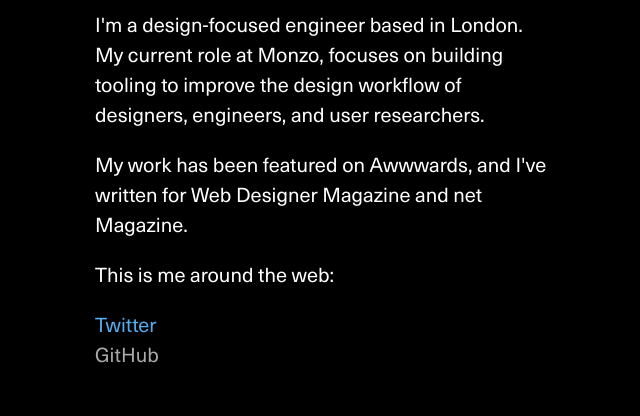
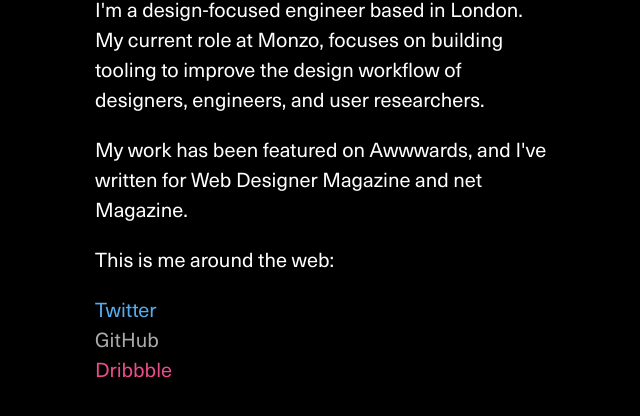
Before and after one commit to Uvacoder/port-alexpate-simple, a plain HTML site: page index.html in a window 1280 px wide. Shown: the part 248-664 px from the top of the page, without its empty margins (317-957 px from the left). Drawn offline with Linux system fonts and the light colour scheme.

Commit message:
Add Dribbble linkg

```diff
--- a/index.html
+++ b/index.html
@@ -46,6 +46,9 @@
         <li>
           <p><a href="https://github.com/alexpate">GitHub</a></p>
         </li>
+        <li>
+          <p><a href="https://dribbble.com/alexpate">Dribbble</a></p>
+        </li>
       </ul>
     </main>
   </body>
--- a/style.css
+++ b/style.css
@@ -78,6 +78,10 @@ a[href^="https://github.com"] {
   color: #aaa;
 }
 
+a[href^="https://dribbble.com"] {
+  color: #ea4c89;
+}
+
 ul p {
   margin: 0;
 }
```
